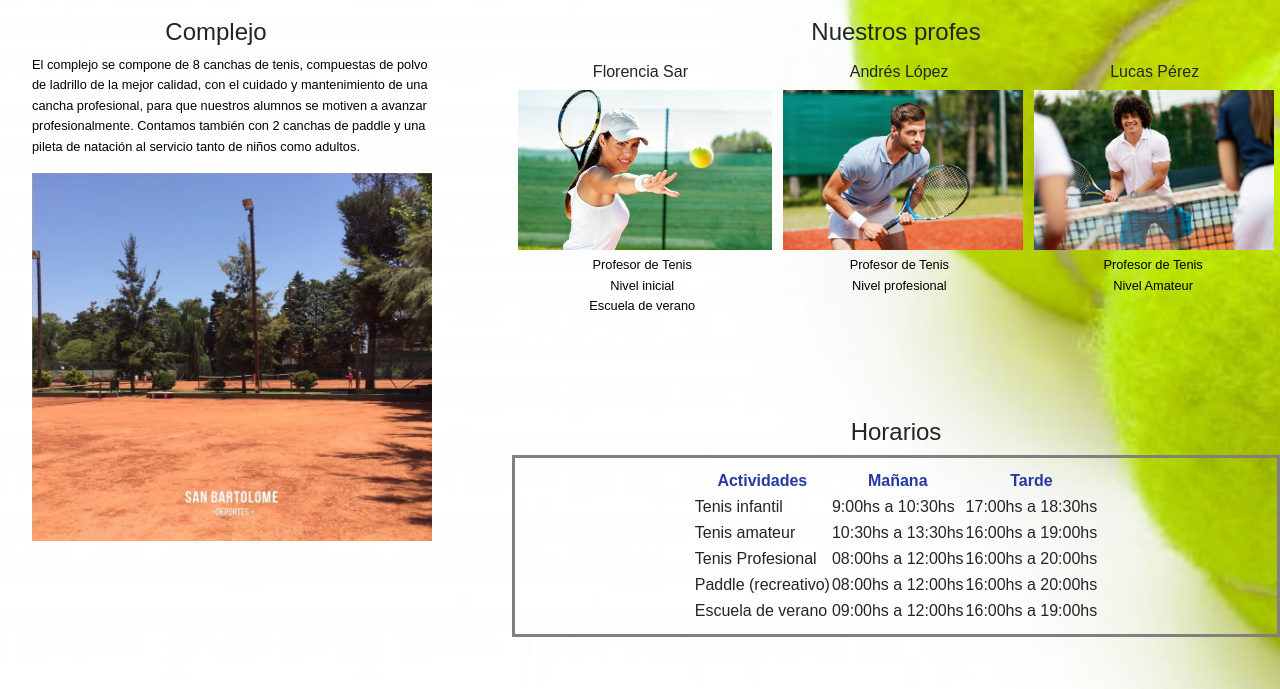
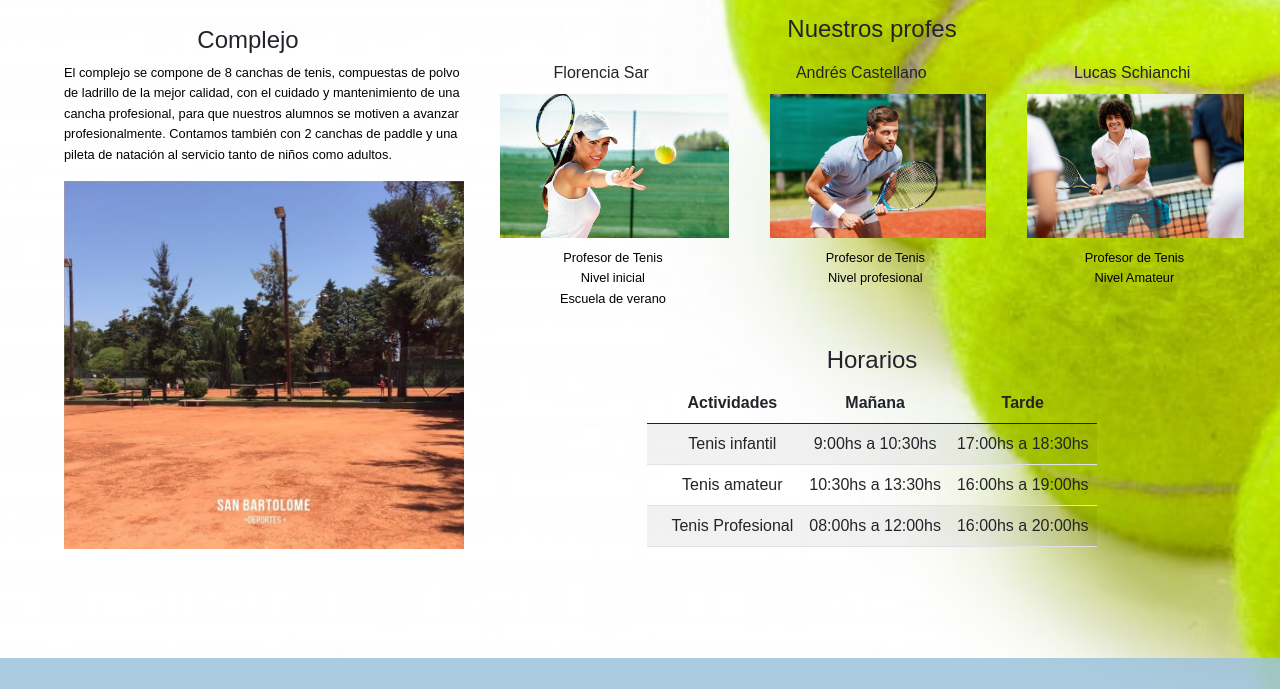
Before and after one commit to agosgarcias/ClubSB-FINAL, a website: page paginas/nosotros.html in a window 1280 px wide. Shown: the part 168-857 px from the top of the page. Drawn offline with nearby package versions, Linux system fonts and the light colour scheme; grey boxes are pictures that could not be loaded; a web font is replaced by a local one.

Commit message:
Secc Nosotros - falta responsive

```diff
--- a/paginas/nosotros.html
+++ b/paginas/nosotros.html
@@ -67,8 +67,8 @@
             </div>
             <div class="Identidad">
                 <div>Florencia Sar</div>
-                <div>Andrés López</div>
-                <div">Lucas Pérez</div>
+                <div>Andrés Castellano</div>
+                <div">Lucas Schianchi</div>
             </div>
             <div class="staff">
                 <img src="../imagen/FlorSar.jpg" alt="FlorenciaSar" class="FotoProfe">
@@ -96,38 +96,38 @@
             <br>
         <section class="horarios">
         <h4 class="SubtituloNos">Horarios</h4>
-        <table>
+        <div class="tabla">
+            <table class="table table-striped table-hover">
+                <thead>
                   <tr>
-                <td class="encabezados">Actividades</td>
-                <td class="encabezados">Mañana</td>
-                <td class="encabezados">Tarde</td>
+                    <th scope="col"></th>
+                    <th scope="col">Actividades</th>
+                    <th scope="col">Mañana</th>
+                    <th scope="col">Tarde</th>
                   </tr>
+                </thead>
+                <tbody>
                   <tr>
+                    <th scope="row"></th>
                     <td>Tenis infantil</td>
                     <td>9:00hs a 10:30hs</td>
                     <td>17:00hs a 18:30hs</td>
                   </tr>
                   <tr>
+                    <th scope="row"></th>
                     <td>Tenis amateur</td>
                     <td>10:30hs a 13:30hs</td>
                     <td>16:00hs a 19:00hs</td>
                   </tr>
                   <tr>
+                    <th scope="row"></th>
                     <td>Tenis Profesional</td>
                     <td>08:00hs a 12:00hs</td>
                     <td>16:00hs a 20:00hs</td>
                   </tr>
-            <tr>
-                <td>Paddle (recreativo)</td>
-                <td>08:00hs a 12:00hs</td>
-                <td>16:00hs a 20:00hs</td>
-            </tr>
-            <tr>
-                <td>Escuela de verano</td>
-                <td>09:00hs a 12:00hs</td>
-                <td>16:00hs a 19:00hs</td>
-            </tr>
+                </tbody>
               </table>
+        </div>
     </section>
     </main>
 <footer class="footer-style text-center">
--- a/scss/estilo.scss
+++ b/scss/estilo.scss
@@ -310,36 +310,36 @@ aside h1{
 
 /*Estilo - Nosotros*/
 
-.encabezados{
+.table{
     text-align: center;
-    font-weight: bold;
-    color: rgb(38, 57, 161);
-}
-table{
-    border-style: solid;
-    padding: 10px 15px 10px 15px;
-    display: flex;
-    justify-content: center;
 }
 .main{
-    margin-top: 2rem;
+    padding: 1rem;
     display: grid;
     grid-template-areas:
     "aside profesores"
     "aside horarios";
     grid-template-columns: 1fr 2fr;
-    grid-template-rows: repeat(2, 20rem);
-    grid-row-gap: 5rem;
-    grid-column-gap: 5rem;
+    grid-template-rows: 20rem 18rem;
+}
+@media only screen and (max-width:1145px){
+    .main{
+        display: flex;
+        flex-wrap: wrap;
+        flex-direction: column;
+    }
 }
 .horarios{
     grid-area: horarios;
+    justify-items: center;
+    padding: 1rem;
 }
 .aside{
     grid-area: aside;
+    padding: 1em;
 }
 .FotoProfe{
-    height: $MedidaGeneral;
+    height: $MedidaGeneral *0.90;
 }
 .profesores{
     grid-area: profesores;
@@ -349,7 +349,9 @@ table{
     "nombres"
     "staff"
     "especializacion";
+    align-items: center;
 }
+
 #TituloNosotros{
     grid-area: titulo;
     text-align: center;
@@ -387,6 +389,7 @@ table{
     width: 25rem;
     margin-left: $MedidaGeneral/5;
 }
+
 #DescripcionComplejo{
     margin-left: $MedidaGeneral/5;
 }
```
Also changed, not shown: css/estilo.css. Lines whose indentation alone changed are shown as unchanged.
